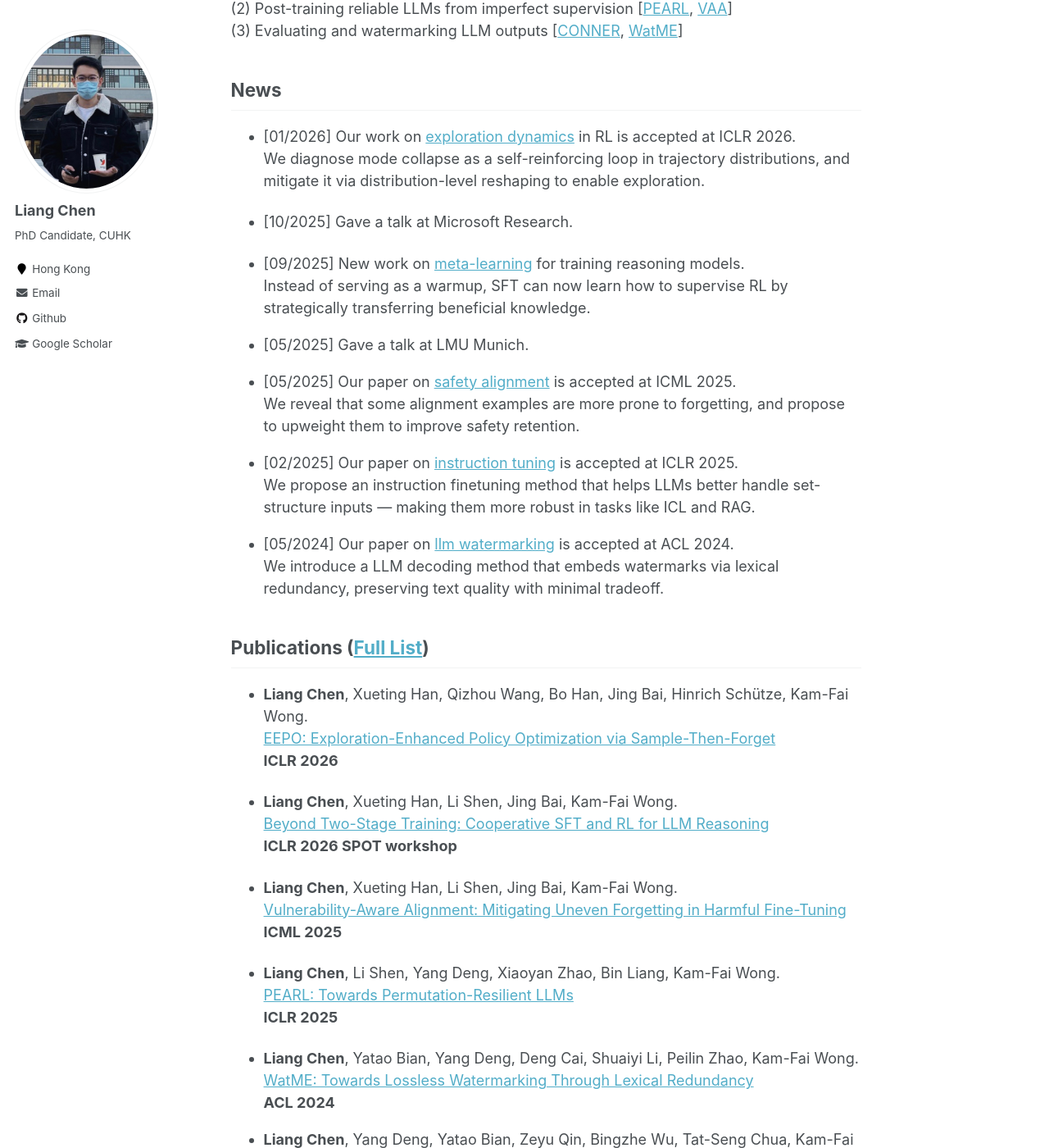
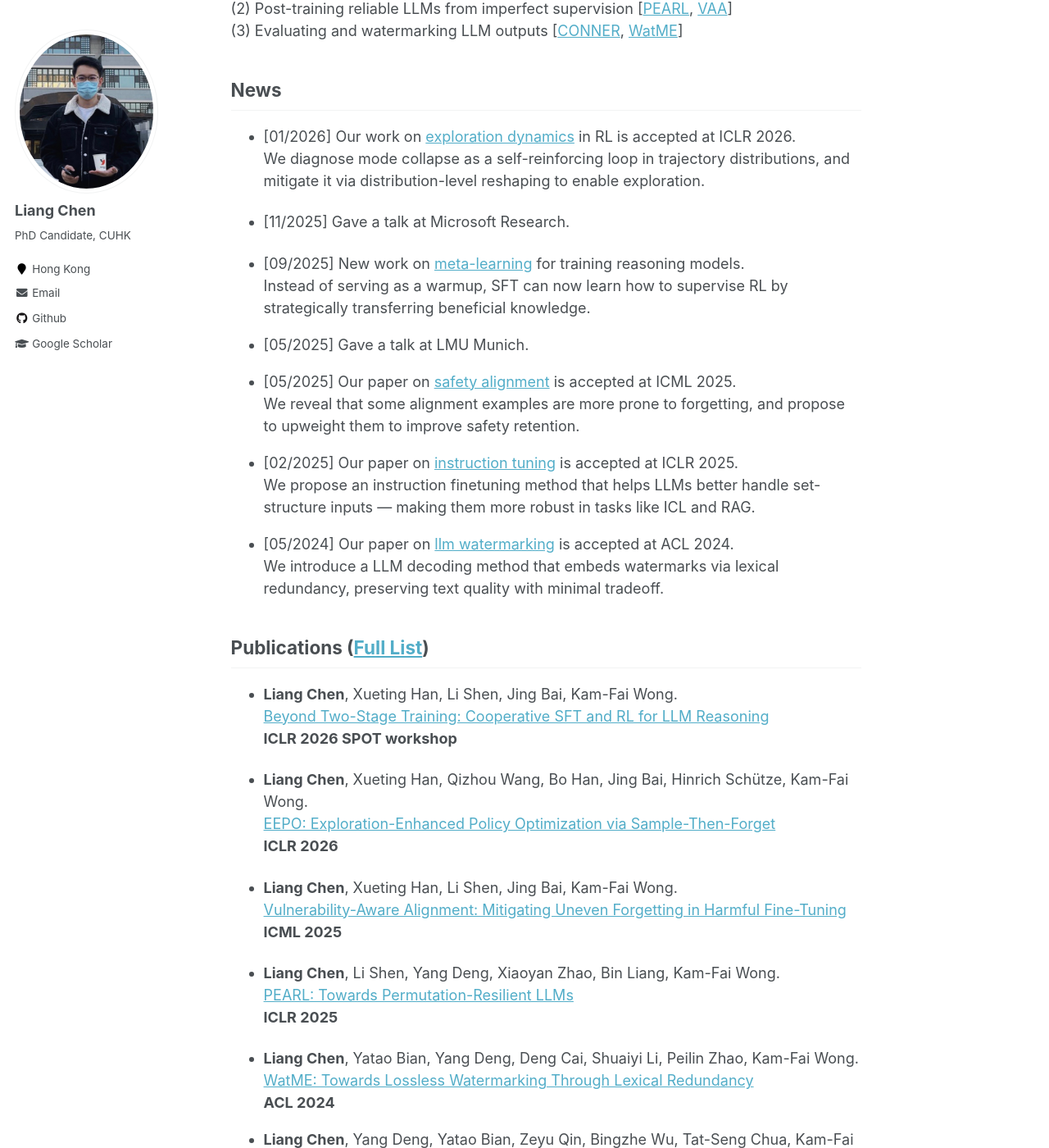
Before and after one commit to ChanLiang/ChanLiang.github.io, a Jekyll site: the page built from _pages/about.md, in a window 1280 px wide and 1400 px high, scrolled down 430 px. Shown: the whole window at 82% size. Built offline with Jekyll 4.4.1, drawn with Linux system fonts in a browser that asks for light colours.

Commit message:
Update about.md

```diff
--- a/_pages/about.md
+++ b/_pages/about.md
@@ -65,7 +65,7 @@ He is dedicated to enhancing the reliability of LLMs across four dimensions:
 - [01/2026] Our work on [exploration dynamics](https://openreview.net/pdf?id=ObF4WIMkY6) in RL is accepted at ICLR 2026.
   We diagnose mode collapse as a self-reinforcing loop in trajectory distributions, and mitigate it via distribution-level reshaping to enable exploration.
 
-- [10/2025] Gave a talk at Microsoft Research.
+- [11/2025] Gave a talk at Microsoft Research.
 
 <!-- - [09/2025] [New preprint](/talks/bridge.pdf): Cooperative SFT–RL for training advanced reasoning models.   -->
 - [09/2025] New work on [meta-learning](https://arxiv.org/abs/2509.06948) for training reasoning models.
@@ -120,13 +120,14 @@ He is dedicated to enhancing the reliability of LLMs across four dimensions:
 
 ## Publications ([Full List](https://scholar.google.com/citations?hl=en&user=0iatxnIAAAAJ&view_op=list_works&sortby=pubdate))
 
+- **Liang Chen**, Xueting Han, Li Shen, Jing Bai, Kam-Fai Wong.
+  [Beyond Two-Stage Training: Cooperative SFT and RL for LLM Reasoning](https://arxiv.org/abs/2509.06948)
+  **ICLR 2026 SPOT workshop**
+
 - **Liang Chen**, Xueting Han, Qizhou Wang, Bo Han, Jing Bai, Hinrich Schütze, Kam-Fai Wong.
   [EEPO: Exploration-Enhanced Policy Optimization via Sample-Then-Forget](https://openreview.net/pdf?id=ObF4WIMkY6)
   **ICLR 2026**
 
-- **Liang Chen**, Xueting Han, Li Shen, Jing Bai, Kam-Fai Wong.
-  [Beyond Two-Stage Training: Cooperative SFT and RL for LLM Reasoning](https://arxiv.org/abs/2509.06948)
-  **ICLR 2026 SPOT workshop**
 
 - **Liang Chen**, Xueting Han, Li Shen, Jing Bai, Kam-Fai Wong.
   [Vulnerability-Aware Alignment: Mitigating Uneven Forgetting in Harmful Fine-Tuning](https://openreview.net/pdf?id=EMHED4WTHT)
```
